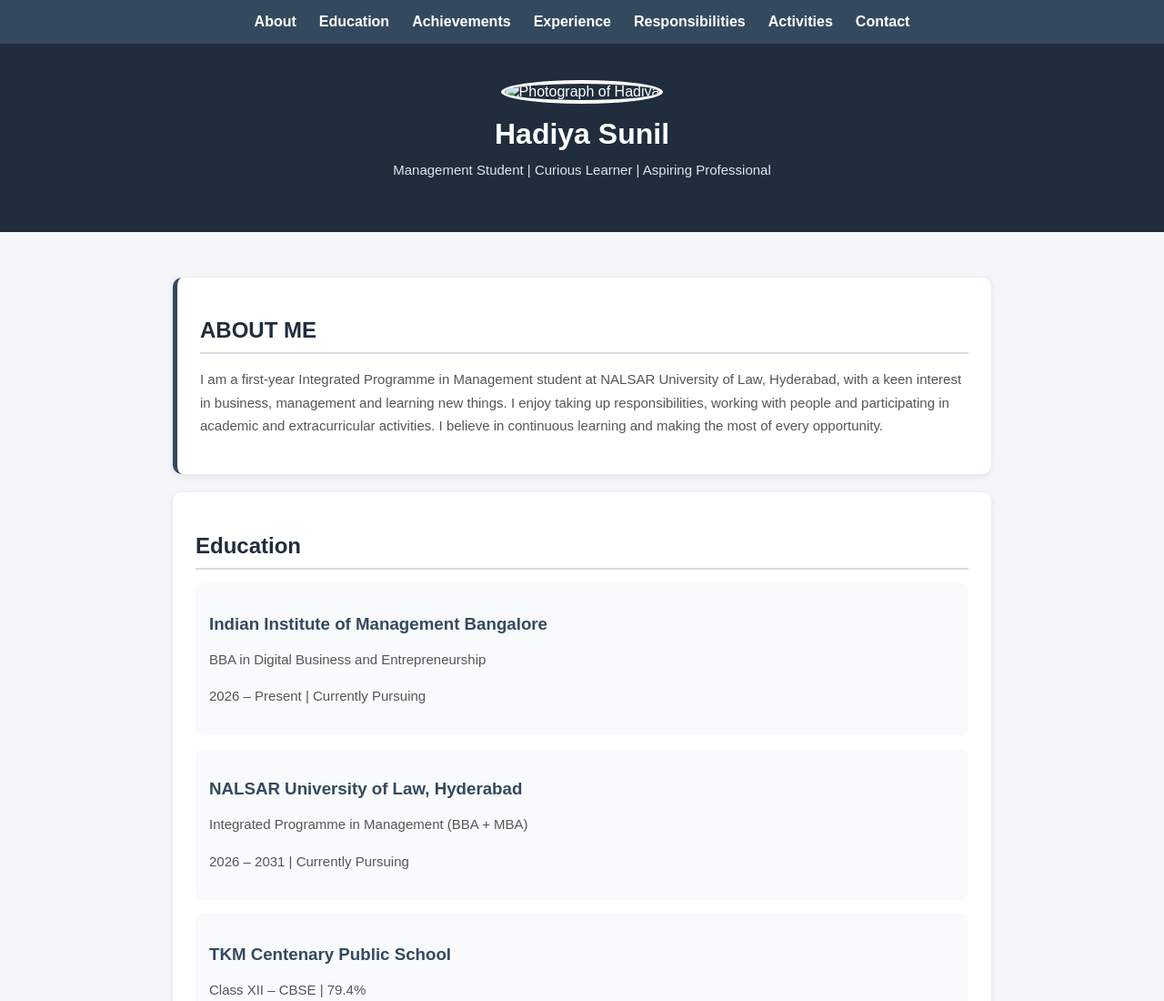
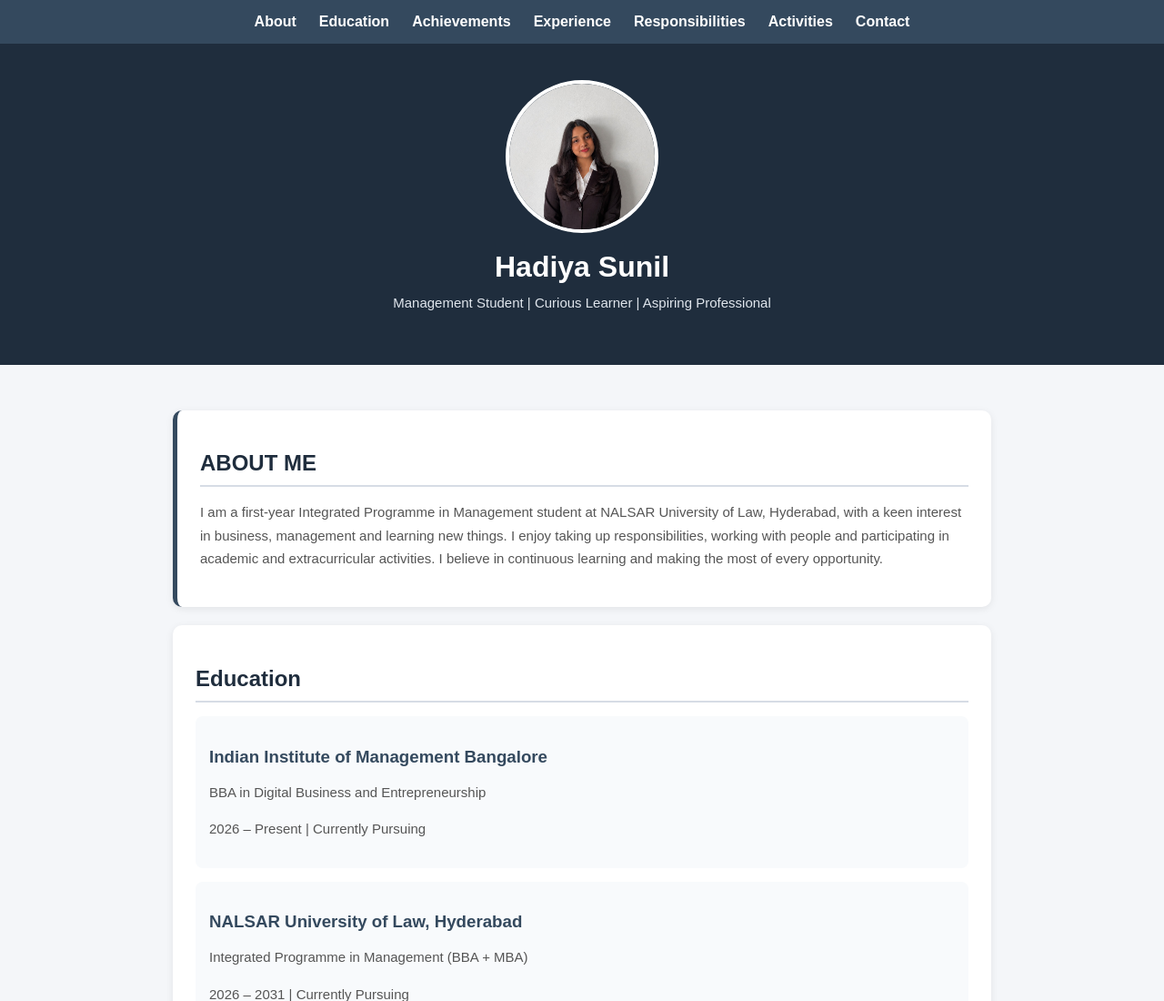
Before and after one commit to hadiyasunil/my-resume-website, a plain HTML site: page index.html in a window 1280 px wide. Shown: the top 1100 px of the page at 91% size. Drawn offline with Linux system fonts and the light colour scheme.

Commit message:
Add files via upload

```diff
--- a/index.html
+++ b/index.html
@@ -20,7 +20,7 @@
 <body>
 <header>
 
-        <img src="./images/profile.jpeg" alt="Photograph of Hadiya" height="200">
+        <img src="./profile.jpeg" alt="Photograph of Hadiya" height="200">
 
         <h1>Hadiya Sunil</h1>
 
```
